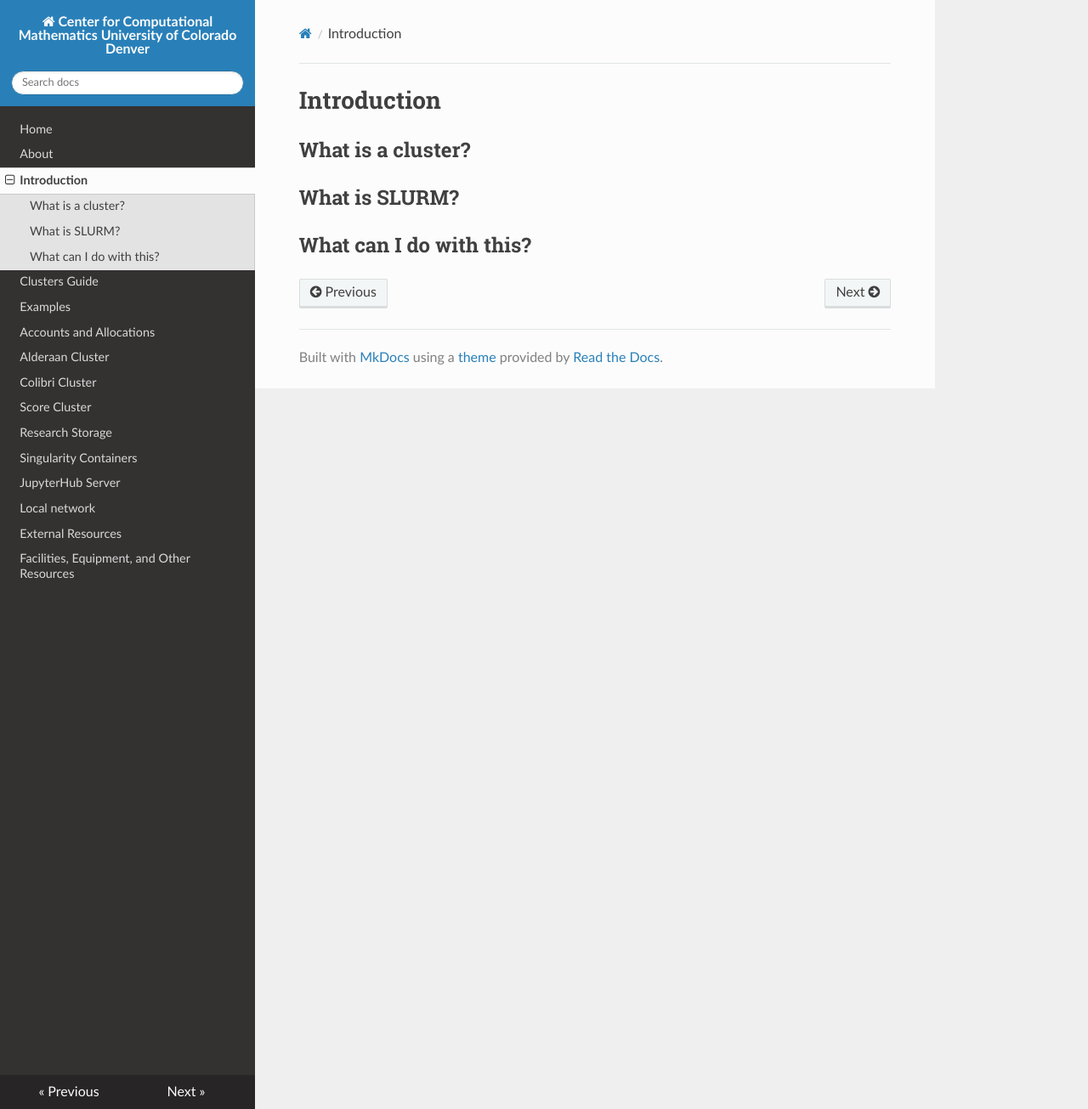
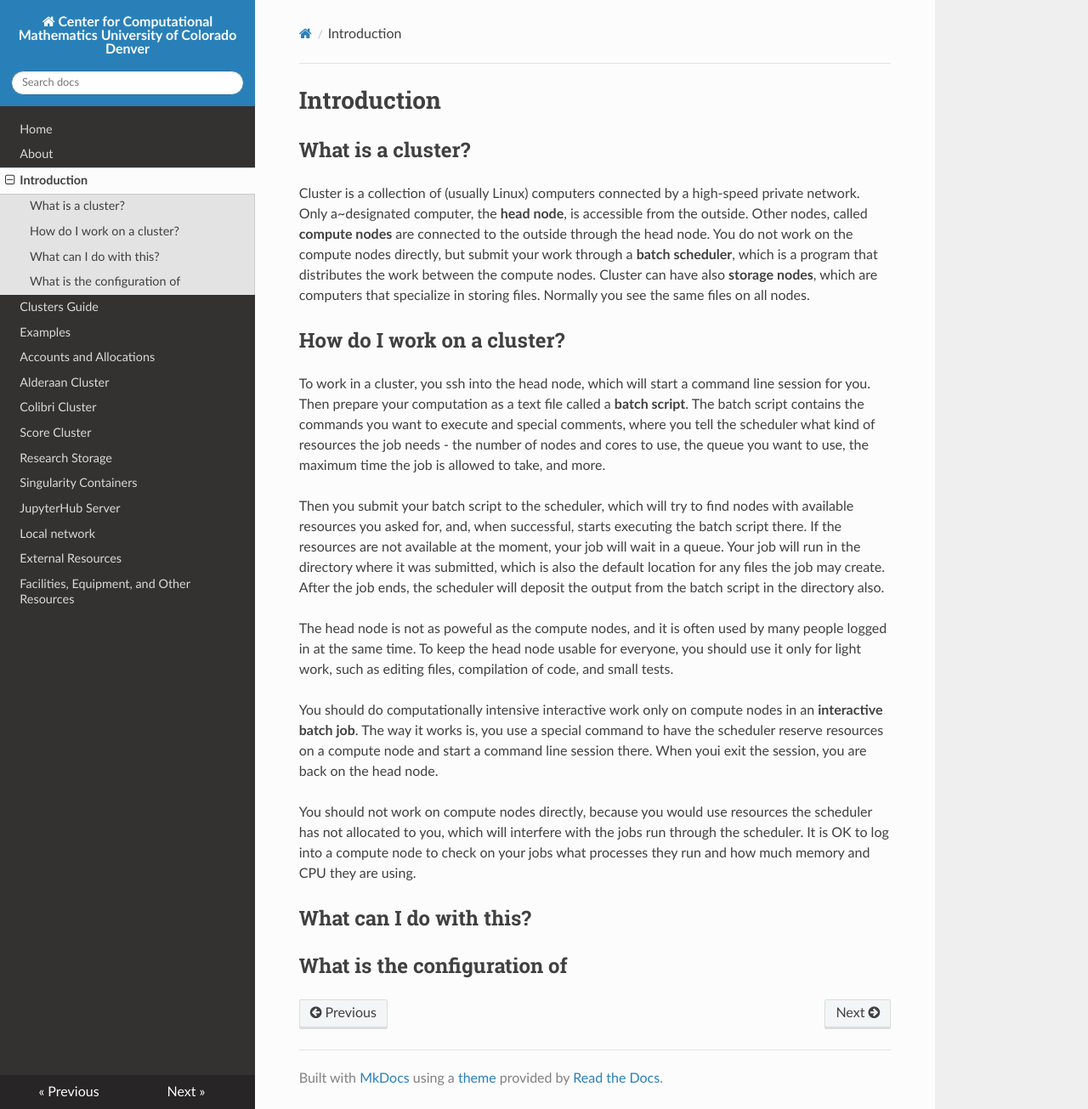
Before and after one commit to ccmucdenver/ccm-docs, an MkDocs documentation site: the page built from docs/intro.md, in a window 1280 px wide and 1305 px high. Shown: the whole window at 85% size. Built offline with MkDocs 1.6.1, drawn with Linux system fonts in a browser that asks for light colours; nearby versions of some CDN libraries.

Commit message:
Starting  intro

```diff
--- a/docs/intro.md
+++ b/docs/intro.md
@@ -1,4 +1,44 @@
 # Introduction
+
 ## What is a cluster?
-## What is SLURM?
+
+Cluster is a collection of (usually Linux) computers connected by a high-speed private network.
+Only a~designated computer, the **head node**, is accessible from the outside.
+Other nodes, called **compute nodes** are connected to
+the outside through the head node. You do not work on the compute nodes directly, but submit your work through a **batch scheduler**,
+which is a program that distributes the work between the compute nodes.
+Cluster can have also **storage nodes**, which are computers that specialize in storing files. Normally you see
+the same files on all nodes.
+
+## How do I work on a cluster?
+
+To work in a cluster, you ssh into the head node, which will start a command line session for you.
+Then prepare your computation as a text file called a **batch script**. The batch script
+contains the commands you want to execute and special comments,
+where you tell the scheduler what kind of resources the job needs - the number of nodes and cores to use,
+the queue you want to use, the maximum time the job is allowed to take, and more.
+
+Then you submit your batch script to the scheduler, which will try to find nodes with available resources you
+asked for, and, when successful, starts executing the batch script there. If the resources are not available
+at the moment, your job will wait in a queue. Your job will run in the directory where it was submitted,
+which is also the default location for any files the job may create. After the job ends,
+the scheduler will deposit the output from the batch script in the directory also.
+
+The head node is not as poweful as the compute nodes, and it is often used by many people logged in at the
+same time. To keep the head node usable for everyone, you should use it only for light work, such as
+editing files, compilation of code, and small tests.
+
+You should do computationally intensive interactive work only on compute nodes in an **interactive batch job**.
+The way it works is, you use a special command to have the scheduler reserve resources on a compute node
+and start a command line session there. When youi exit the session, you are back on the head node.
+
+You should not work on compute nodes directly, because you would use resources the scheduler has not
+allocated to you, which will interfere with the jobs run through the scheduler.
+It is OK to log into a compute node to check on  your jobs what processes they run and how
+much memory and CPU they are using.
+
 ## What can I do with this?
+
+
+
+## What is the configuration of
```
